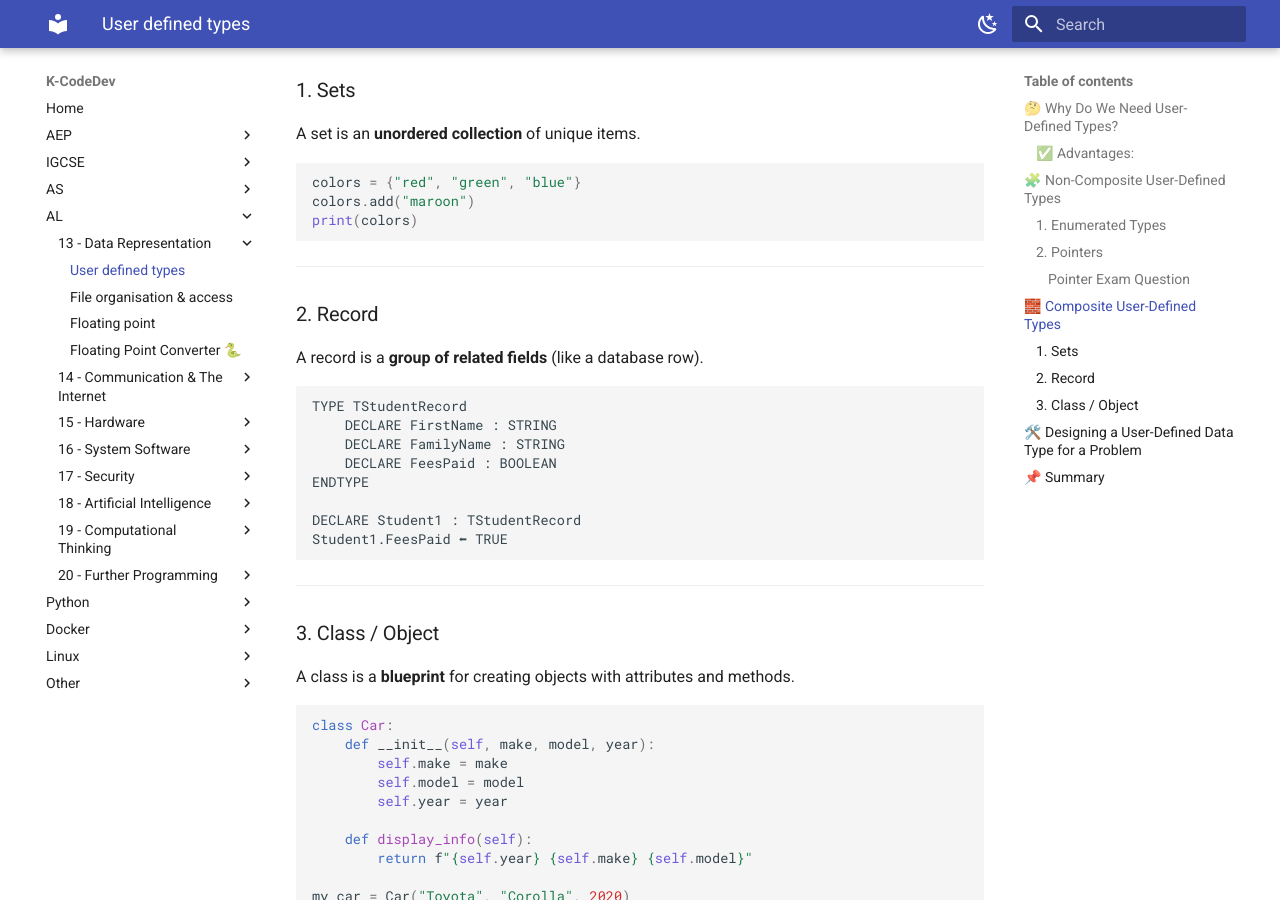
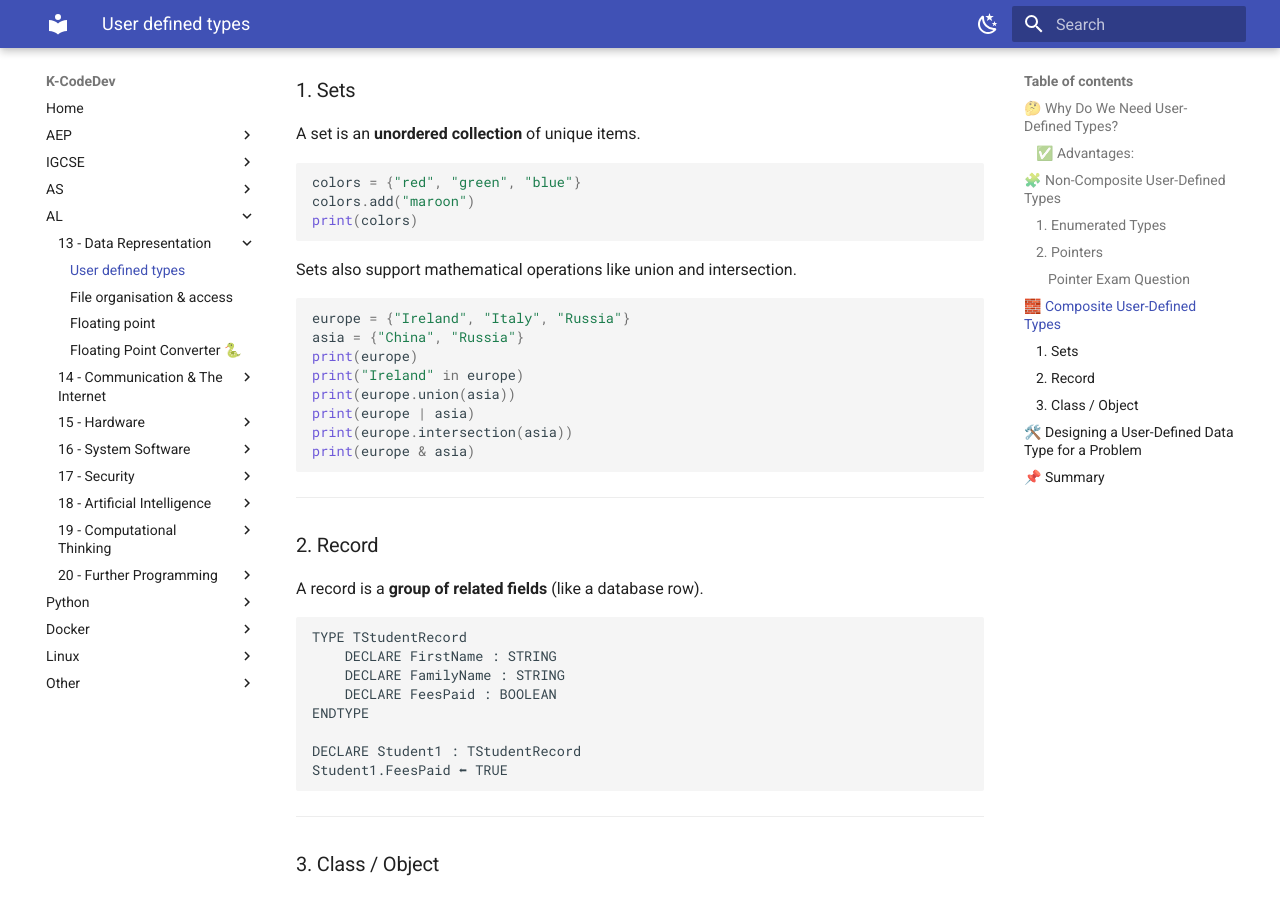
Before and after one commit to kcodedev/mkdocs, an MkDocs documentation site: the page built from docs/AL/13-data-representation/user-defined-types.md, in a window 1280 px wide and 900 px high, scrolled down 2550 px. Built offline with MkDocs 1.6.1 and Material for MkDocs 9.7.7, drawn with Linux system fonts in a browser that asks for light colours.

Commit message:
update user defined types

````diff
--- a/docs/AL/13-data-representation/user-defined-types.md
+++ b/docs/AL/13-data-representation/user-defined-types.md
@@ -103,6 +103,19 @@ colors.add("maroon")
 print(colors)
 ```
 
+Sets also support mathematical operations like union and intersection.
+
+```python
+europe = {"Ireland", "Italy", "Russia"}
+asia = {"China", "Russia"}
+print(europe)
+print("Ireland" in europe)
+print(europe.union(asia))
+print(europe | asia)
+print(europe.intersection(asia))
+print(europe & asia)
+```
+
 ---
 
 ### 2. Record
````
